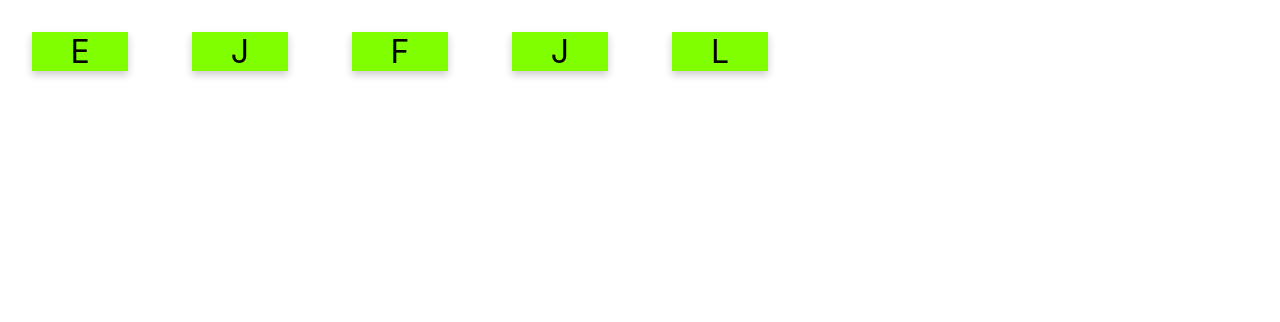
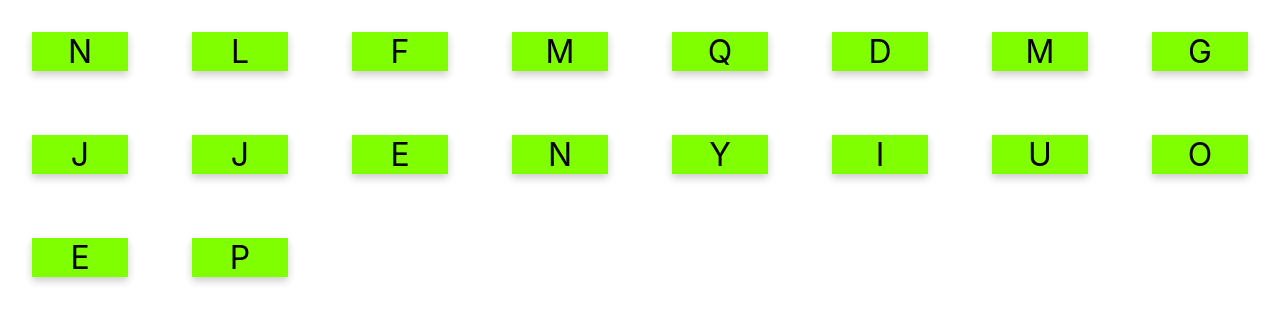
Before and after one commit to kentilove095/6210110616_3SA03, a React (Create React App) app: page / in a window 1280 px wide. Shown: the top 322 px of the page. Built offline with nearby package versions, Linux system fonts and the light colour scheme.

Commit message:
afterLab5

```diff
--- a/src/App.js
+++ b/src/App.js
@@ -1,10 +1,11 @@
 import './App.css'
 import WordCard from './WordCard';
 
-function getRandomString(length) {
+
+function getRandomString() {
   var randomChars = 'ABCDEFGHIJKLMNOPQRSTUVWXYZ';
   var result = '';
-  for ( var i = 0; i < length; i++ ) {
+  for ( var i = 0; i < 18; i++ ) {
       result += randomChars.charAt(Math.floor(Math.random() * randomChars.length));
   }
 
@@ -19,7 +20,7 @@ function getRandomString(length) {
 
 
 
-const Str = getRandomString(5)
+const Str = getRandomString()
 const word = Str
 function App() {
 
--- a/src/CharacterCard.js
+++ b/src/CharacterCard.js
@@ -11,6 +11,7 @@ export default function CharacterCard(props) {
         }
     }
 
+
     useEffect(() => {
         if(attemptRef.current !== props.attempt){
             setActive(false)
@@ -18,6 +19,8 @@ export default function CharacterCard(props) {
         }
     })
 
+
+
     const className = `card ${active ? 'activeCard': 'trueCard'}`
 
     return(
--- a/src/WordCard.js
+++ b/src/WordCard.js
@@ -38,7 +38,7 @@ export default function WordCard(props){
             }else{
                 console.log('reset, next attempt')
                 state.times ++;
-                setState({...state, guess: '', attempt: state.attempt + 1})
+                setState({...state, guess: '',attempt: state.attempt + 1})
                 console.log(`number of attempt = ${state.times}`)
 
 
@@ -50,6 +50,24 @@ export default function WordCard(props){
                 }
                 if(state.times >= 5){
                     console.log(state.word[2])
+                }
+                if(state.times >= 6){
+                    console.log(state.word[3])
+                }
+                if(state.times >= 7){
+                    console.log(state.word[4])
+                }
+                if(state.times >= 8){
+                    console.log(state.word[5])
+                }
+                if(state.times >= 9){
+                    console.log(state.word[6])
+                }
+                if(state.times >= 10){
+                    console.log(state.word[7])
+                }
+                if(state.times >= 11){
+                    console.log(state.word[8])
                 }
             }
 
```
